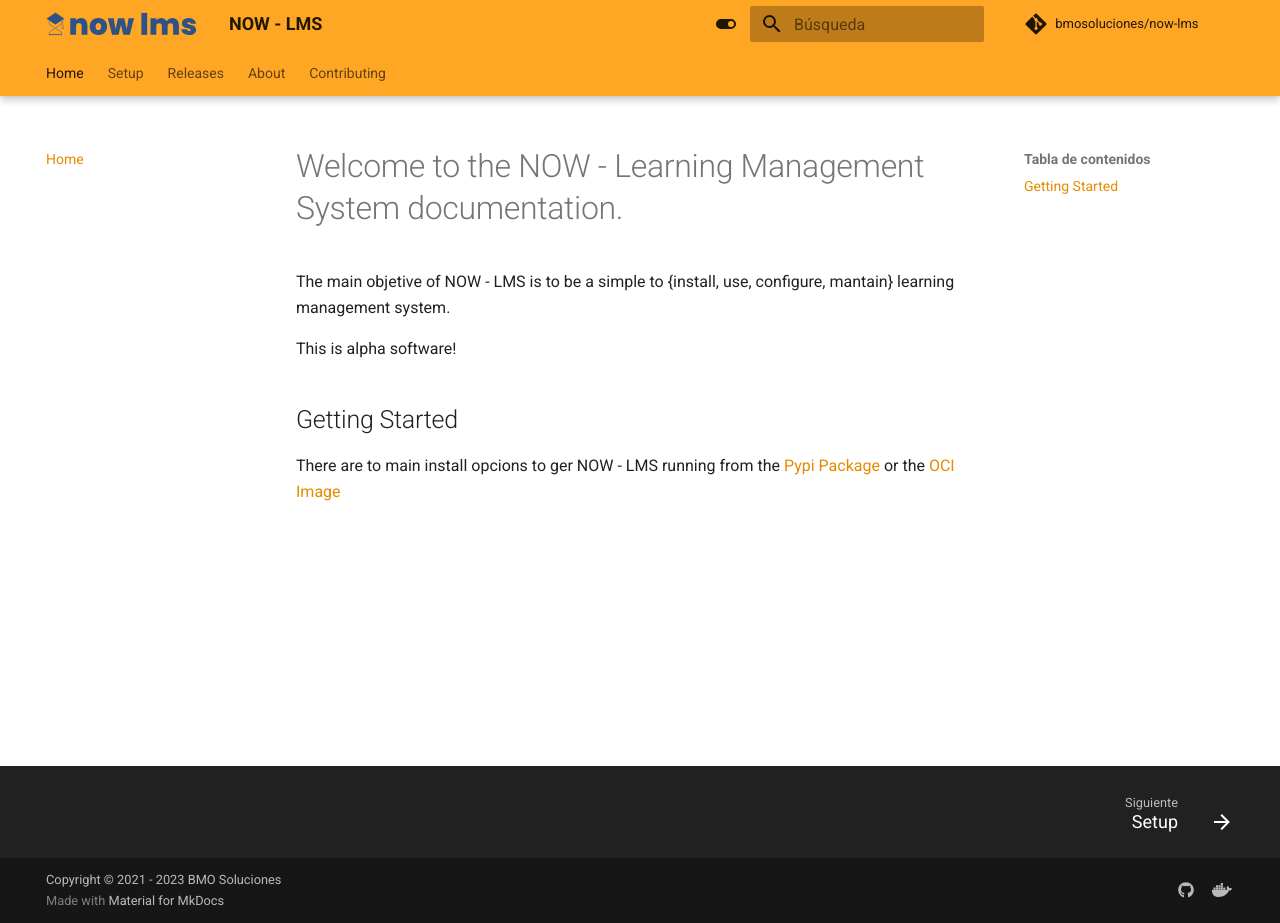
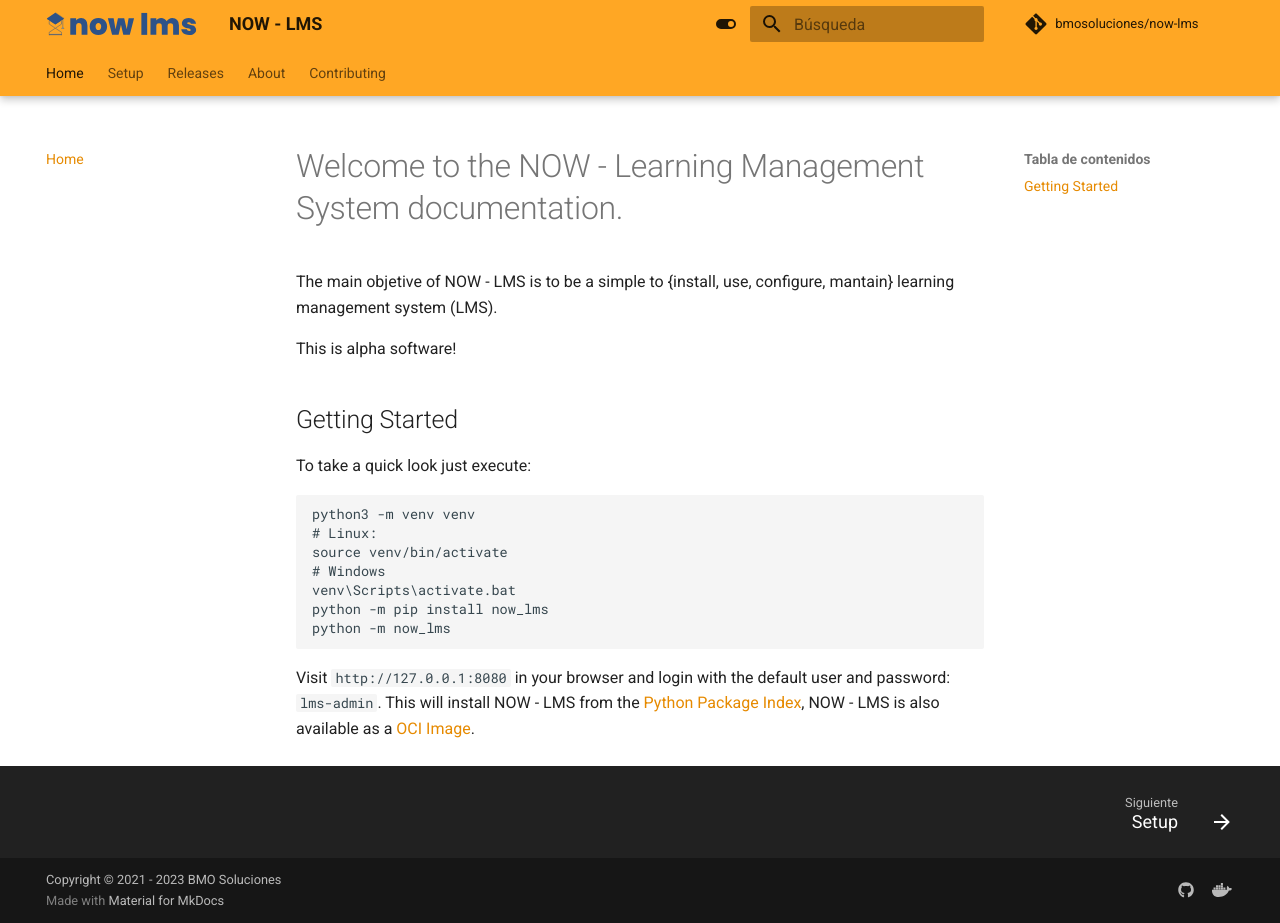
Before and after one commit to bmosoluciones/now-lms, an MkDocs documentation site: the page built from docs/index.md, in a window 1280 px wide and 923 px high. Built offline with MkDocs 1.6.1 and Material for MkDocs 9.7.7, drawn with Linux system fonts in a browser that asks for light colours; comment, search, counter and statistics services are not loaded.

Commit message:
Update readme
Signed-off-by: William José Moreno Reyes <williamjmorenor@gmail.com>

````diff
--- a/docs/index.md
+++ b/docs/index.md
@@ -1,11 +1,23 @@
 # Welcome to the NOW - Learning Management System documentation.
 
 The main objetive of NOW - LMS is to be a simple to {install, use, configure,
-mantain} learning management system.
+mantain} learning management system (LMS).
 
 This is alpha software!
 
 ## Getting Started
 
-There are to main install opcions to ger NOW - LMS running from the [Pypi Package](https://pypi.org/project/now-lms/)
-or the [OCI Image](https://quay.io/repository/bmosoluciones/now-lms)
+To take a quick look just execute:
+
+```
+python3 -m venv venv
+# Linux:
+source venv/bin/activate
+# Windows
+venv\Scripts\activate.bat
+python -m pip install now_lms
+python -m now_lms
+```
+
+Visit `http://127.0.0.1:8080` in your browser and login with the default user and password: `lms-admin`. This will install NOW - LMS
+from the [Python Package Index](https://pypi.org/project/now-lms/), NOW - LMS is also available as a [OCI Image](https://quay.io/repository/bmosoluciones/now-lms).
--- a/mkdocs.yml
+++ b/mkdocs.yml
@@ -15,7 +15,7 @@
 
     # Palette toggle for dark mode
     - scheme: slate
-      primary: orange
+      primary: cyan
       accent: deep orange
       toggle:
         icon: material/toggle-switch-off-outline
````
Also changed, not shown: README.md (+1 -1 lines).
